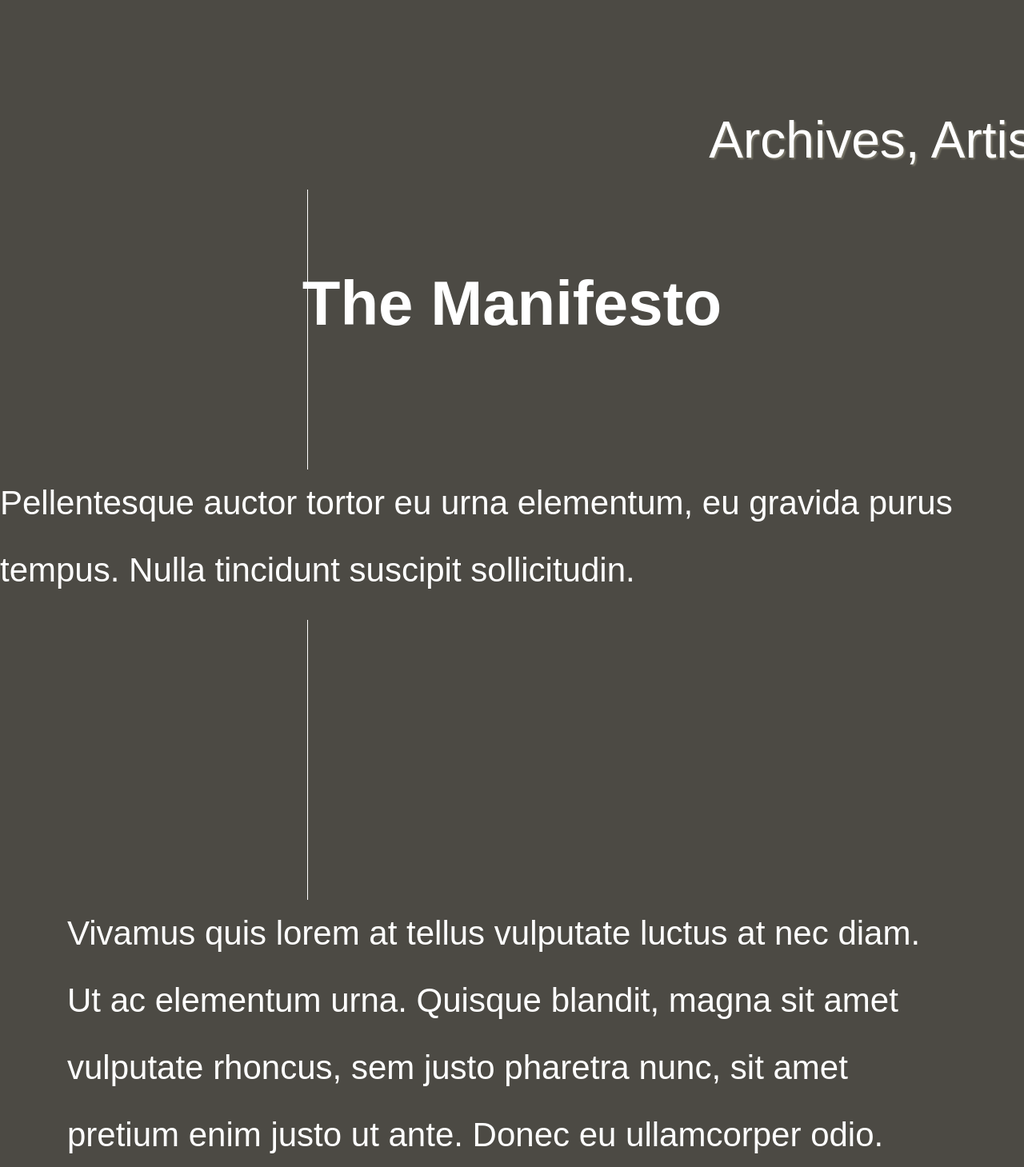
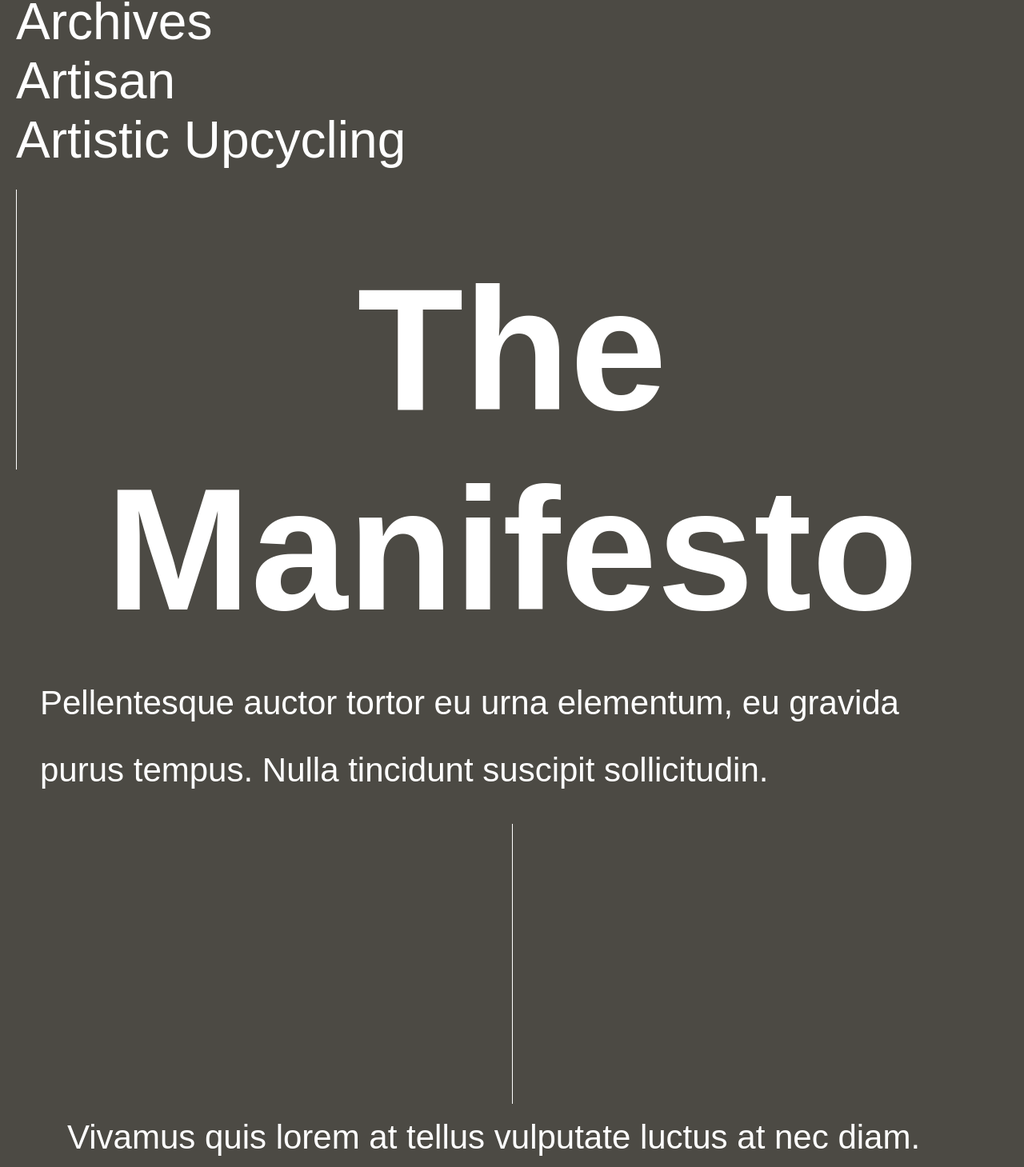
Before and after one commit to MichelangeloMastroroccoDeGrandis/lifeofvintage, a React (Create React App) app: page / in a window 1280 px wide. Shown: the part 488-1947 px from the top of the page at 80% size. Built offline with nearby package versions, Linux system fonts and the light colour scheme.

Commit message:
animation header

```diff
--- a/src/components/Header.js
+++ b/src/components/Header.js
@@ -29,7 +29,9 @@ const Header = () => {
 
 
                 <div className={styles.payoff}>
-                <p>Archives, Artisan & Artistic Upcycling</p>
+                <p className={styles.p1}>Archives</p>
+                <p className={styles.p2}>Artisan</p>
+                <p className={styles.p3}>Artistic Upcycling</p>
                 </div>
             </header>)
 
--- a/src/components/Manifesto.js
+++ b/src/components/Manifesto.js
@@ -6,13 +6,13 @@ const Manifesto = () => {
         <div className={styles.container}>
             <div>
                 <div className={styles.lineTop}></div>
-                    <p className={styles.textLeftTop}>
+                    <p className={styles.textLeft}>
                     Pellentesque auctor tortor eu urna elementum,
                     eu gravida purus tempus. Nulla tincidunt suscipit sollicitudin.
                     </p>
-                <div className={styles.lineBottom}></div>
+                <div className={styles.lineCentre}></div>
             </div>
-            <div className={styles.textRightBottom}>
+            <div className={styles.textRight}>
                 <p className={styles.margin}>Vivamus quis lorem at tellus vulputate
                     luctus at nec diam. Ut ac elementum urna.
                     Quisque blandit, magna sit amet vulputate
--- a/src/components/css/App.css
+++ b/src/components/css/App.css
@@ -14,7 +14,7 @@ a, button {
 }
 
 h1 {
-  font-size: 78px;
+  font-size: 17vw;
   margin: 22px 0;
   text-align: center;
 }
--- a/src/components/css/Header.module.css
+++ b/src/components/css/Header.module.css
@@ -8,7 +8,9 @@
 
 .container {
     display: flex;
+    align-items: center;
     margin: 0 1em;
+    height: 80px;
 }
 
 .nav {
@@ -16,12 +18,17 @@
     overflow: hidden;
     text-align: center;
     transition: height .5s ease-out;
+    z-index: 1;
+    position: relative;
+
+    background-color: rgb(76, 74, 68);
 }
 
 .nav.open {
-    height: 100%;
+    height: 285px;
     overflow: hidden;
-    max-height: 300px;
+    max-height: 285px;
+    border-bottom: solid 2px #fff;
 }
 
 .nav ul {
@@ -42,6 +49,18 @@
     background-color: transparent;
     font-size: 48px;
     border: 0;
+}
+
+.nav li {
+    margin: 5px;
+    padding: 5px;
+    text-decoration: none;
+    background: linear-gradient(#fff, #fff) bottom / 0 2px no-repeat;
+    transition: 1s background-size;
+}
+
+.nav li:hover {
+    background-size: 100% 2px;
 }
 
 .hamburger {
@@ -78,39 +97,50 @@
 
 .payoff p {
 
+    opacity: 0;
+    margin: 0 20px;
+    /*
     text-shadow: 2px 2px 2px rgb(121, 118, 105);
-      /* animation properties */
+
   -moz-transform: translateX(100%);
   -webkit-transform: translateX(100%);
   transform: translateX(100%);
-
-  -moz-animation: my-animation 45s linear infinite;
-  -webkit-animation: my-animation 45s linear infinite;
-  animation: my-animation 45s linear infinite;
+  */
 
 }
 
-@-moz-keyframes my-animation {
-    from { -moz-transform: translateX(100%); }
-    to { -moz-transform: translateX(-100%); }
+.p1 {
+    -moz-animation: header-animation .5s linear forwards;
+    -webkit-animation: header-animation .5s linear forwards;
+    animation: header-animation .5s linear forwards;
+}
+
+.p2 {
+    -moz-animation: header-animation .5s linear forwards;
+    -webkit-animation: header-animation .5s linear forwards;
+    animation: header-animation .5s linear forwards;
+    animation-delay: .5s;
+}
+
+.p3 {
+    -moz-animation: header-animation .5s linear forwards;
+    -webkit-animation: header-animation .5s linear forwards;
+    animation: header-animation .5s linear forwards;
+    animation-delay: 1s;
+}
+
+
+  @-moz-keyframes header-animation {
+    from { opacity: 0; }
+    to { opacity: 1; }
   }
 
-  /* for Chrome */
-  @-webkit-keyframes my-animation {
-    from { -webkit-transform: translateX(100%); }
-    to { -webkit-transform: translateX(-100%); }
+  @-webkit-keyframes header-animation {
+    from { opacity: 0; }
+    to { opacity: 1; }
   }
 
-  @keyframes my-animation {
-    from {
-      -moz-transform: translateX(100%);
-      -webkit-transform: translateX(100%);
-      transform: translateX(100%);
-    }
-    to {
-      -moz-transform: translateX(-100%);
-      -webkit-transform: translateX(-100%);
-      transform: translateX(-100%);
-    }
-
-}
+  @keyframes header-animation {
+    from { opacity: 0; }
+    to { opacity: 1; }
+  }
--- a/src/components/css/Manifesto.module.css
+++ b/src/components/css/Manifesto.module.css
@@ -1,3 +1,6 @@
+h1 {
+    margin: 0 20px;
+}
 
 .container p {
     line-height: 2;
@@ -5,38 +8,58 @@
 }
 
 .container {
-    display: grid;
-    grid-template-columns: repeat(1, 1fr);
-    column-gap: 25px;
+    display: block
 }
 
 .lineTop {
     background-color: #fff;
     width: 1px;
-    height: 350px;
-    margin: 0 30%;
+    height: 0;
+    margin: 0 20px;
     position: absolute;
     top: calc(100vh - 75px);
+
+    -moz-animation: line-animation 1s linear forwards;
+    -webkit-animation: line-animation 1s linear forwards;
+    animation: line-animation 1s linear forwards;
+    animation-delay: 1.5s;
+
 }
 
-.lineBottom {
+@-moz-keyframes line-animation {
+    from { height: 0; }
+    to { height: 350px; }
+  }
+
+  @-webkit-keyframes line-animation {
+    from { height: 0; }
+    to { height: 350px; }
+  }
+
+  @keyframes line-animation {
+    from { height: 0; }
+    to { height: 350px; }
+  }
+
+
+.lineCentre {
     background-color: #fff;
     width: 1px;
     height: 350px;
-    margin: 0 30%;
+    margin: 0 50%;
 }
 
 .lineRight {
     background-color: #fff;
     width: 1px;
     height: 350px;
-    margin: 0 80%;
+    margin: -150px calc(100% - 2em);
 }
 
-.textLeftTop {
+.textLeft {
     line-height: 3;
     font-size: 64px;
-    margin: 140px 50px 20px 0;
+    margin: 25px 50px;
 }
 
 .margin {
```
